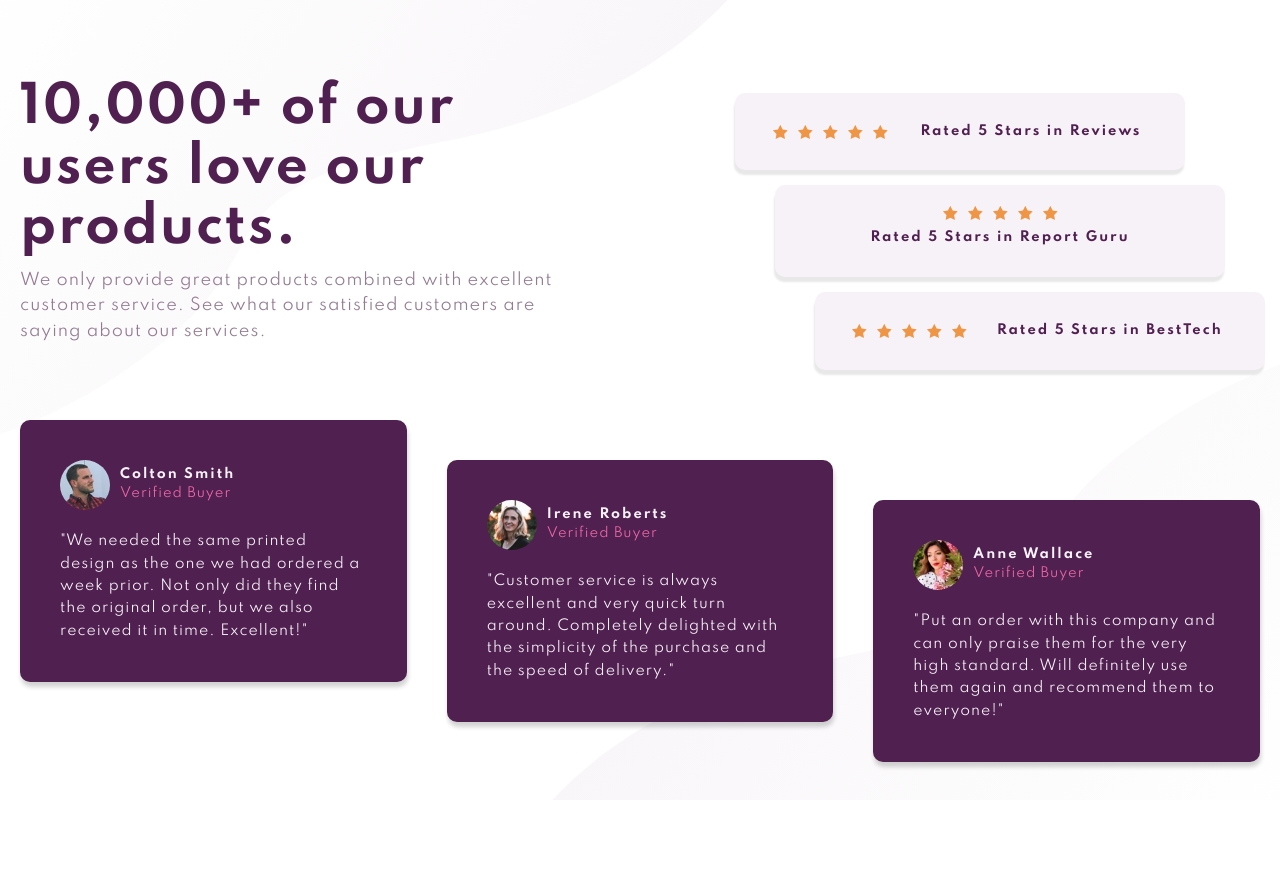
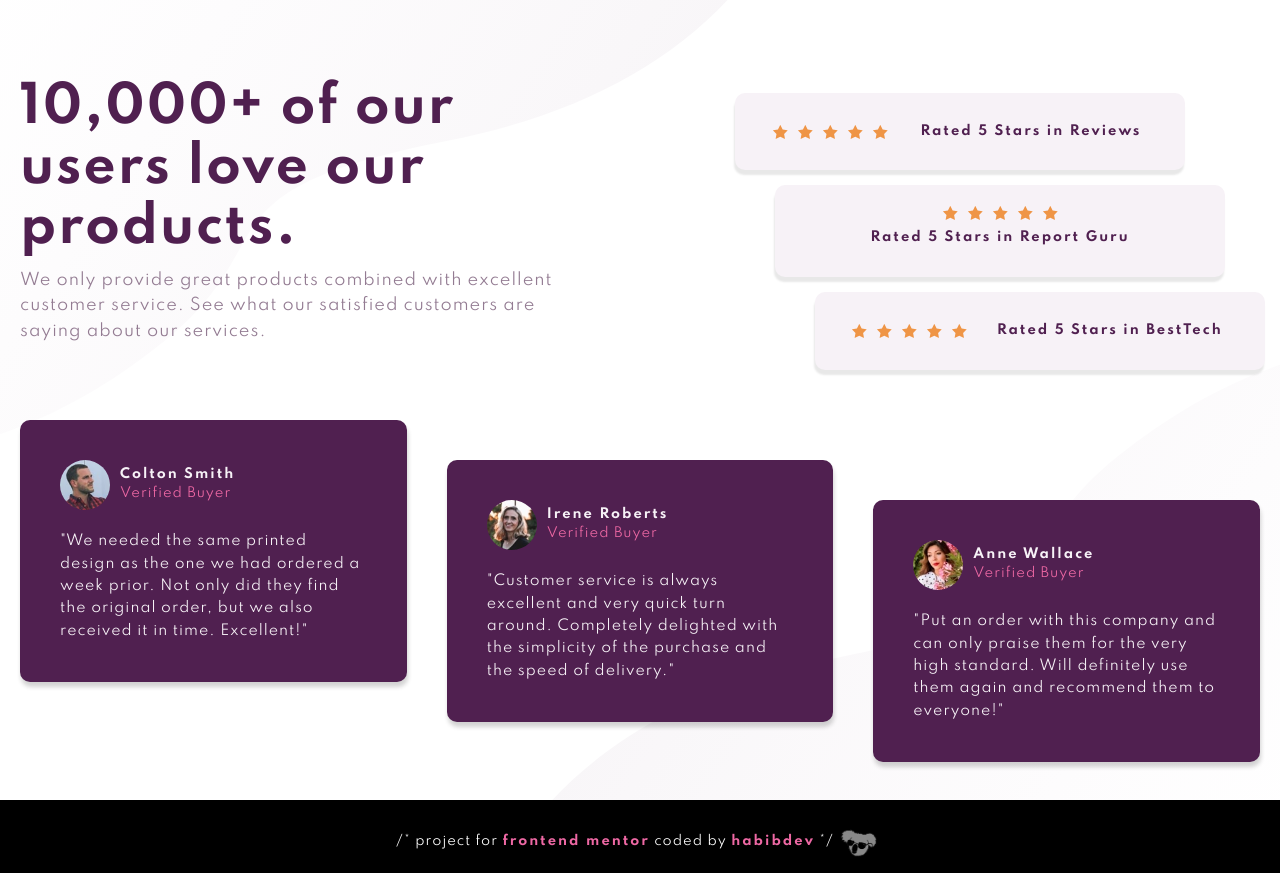
Before and after one commit to freetart/FEM-social-proof-section, a plain HTML site: page index.html in a window 1280 px wide. Before the commit the page ends 800 px from the top, so only its background shows below. Drawn offline with Linux system fonts and the light colour scheme.

Commit message:
created footer

```diff
--- a/index.html
+++ b/index.html
@@ -235,6 +235,32 @@
         </div>
       </div>
     </section>
+    <!-- footer -->
+    <footer class="footer">
+      <h3 class="footer__heading">
+        /* project for
+        <a
+          href="https://www.frontendmentor.io/challenges/intro-component-with-signup-form-5cf91bd49edda32581d28fd1/hub/intro-component-with-signup-form-LDeXY3mbX"
+          target="_blank"
+          class="footer__link"
+        >
+          frontend mentor</a
+        >
+        coded by
+        <a
+          href="https://github.com/habibdev96"
+          target="_blank"
+          class="footer__link"
+          >habibdev</a
+        >
+        */
+      </h3>
+      <img
+        src="./images/logo/habibdevgif.gif"
+        alt="logo"
+        class="footer__logo"
+      />
+    </footer>
     <script src="./js/main.js"></script>
   </body>
 </html>
--- /dev/null
+++ b/scss/layout/_footer.scss
@@ -0,0 +1,34 @@
+// imports
+@use '../abstracts/base';
+@use "../abstracts/mixins" as mix;
+@use "../abstracts/variables" as var;
+
+// footer
+.footer {
+  @include mix.flexCenter;
+  text-align: center;
+  flex-wrap: wrap;
+  padding: 2rem 2rem 1rem 2rem;
+  background-color: var.color(black);
+
+  &__heading {
+    @include mix.textStyles;
+    font-size: var.size(xxs);
+    color: var.color(white);
+  }
+
+  &__link {
+    @include mix.headingStyles;
+    color: var.color(softPink);
+    outline: 0;
+
+    &:hover,
+    &:focus {
+      text-decoration: underline;
+    }
+  }
+
+  &__logo {
+    width: 5rem;
+  }
+}
--- a/scss/layout/_layout.scss
+++ b/scss/layout/_layout.scss
@@ -1,3 +1,4 @@
 // gather partials
 @forward "../layout/preloader";
 @forward "../layout/testimonials";
+@forward "../layout/footer";
```
Also changed, not shown: css/main.min.css, 1 other file.
